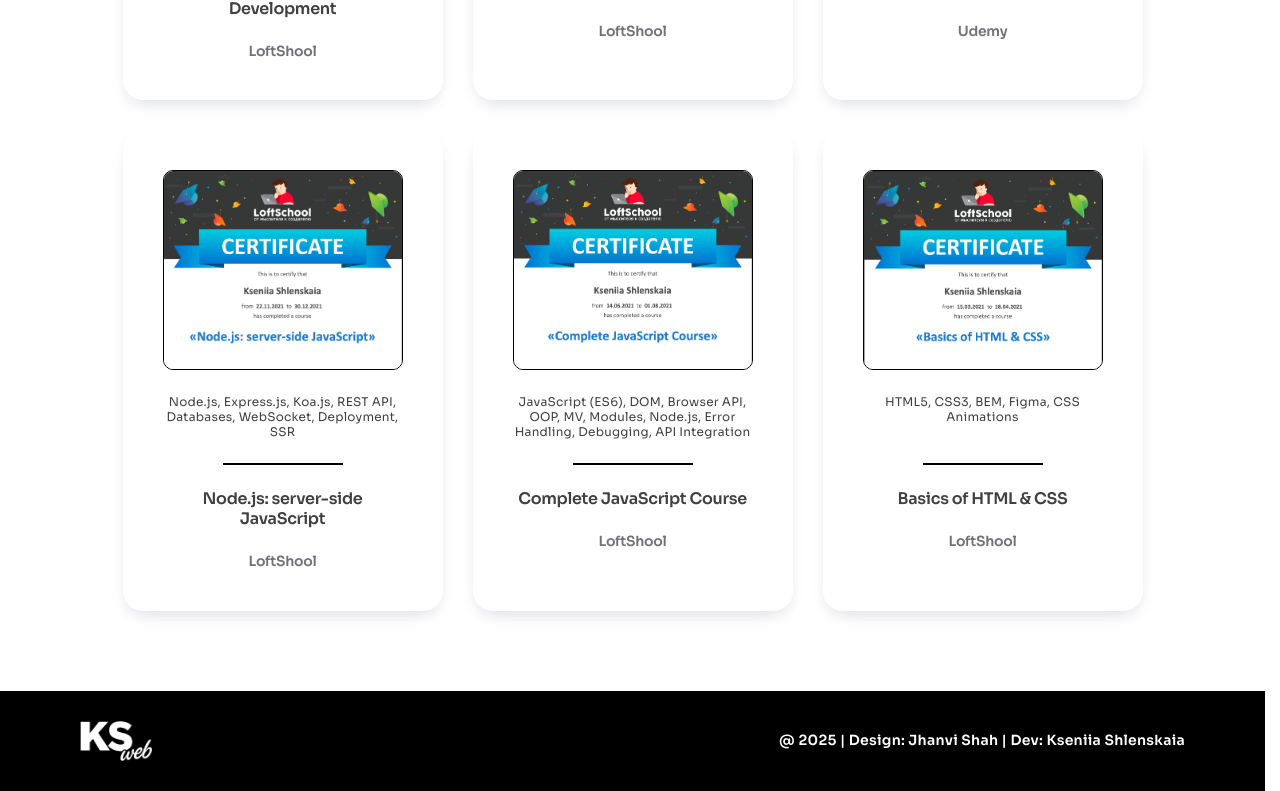
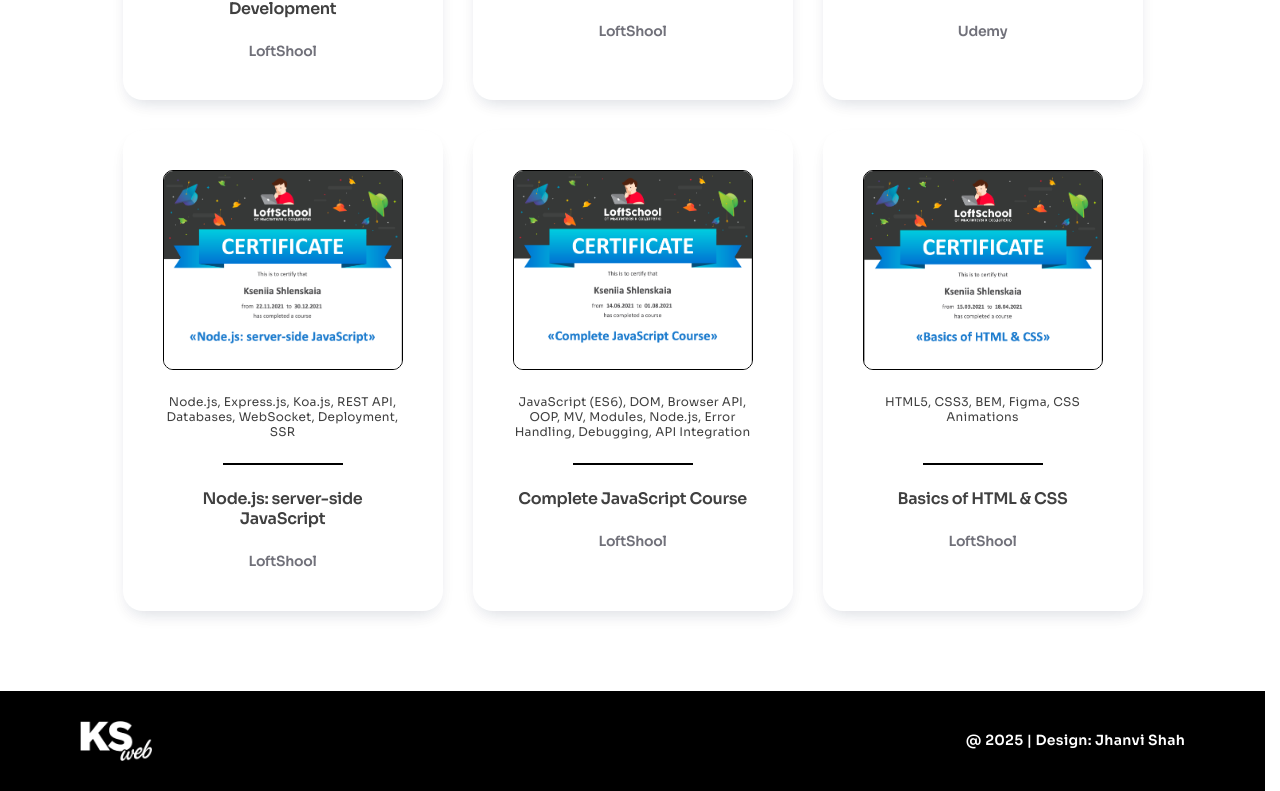
Before and after one commit to x-bananer/portfolio, a React (Vite) app: page / in a window 1280 px wide. Shown: the part 7913-8704 px from the top of the page. Built offline with nearby package versions, Linux system fonts and the light colour scheme.

Commit message:
Add credits

```diff
--- a/src/components/app/app-footer/app-footer.tsx
+++ b/src/components/app/app-footer/app-footer.tsx
@@ -5,7 +5,6 @@ import logo from "../../../assets/images/logo.png";
 import styles from "./app-footer.module.scss";
 
 const AppFooter = () => {
-
 	const handleCreditsClick = () => {
 		// TODO Add modal window
 		// const DESIGNER_LINK = "https://www.behance.net/jhanvishah2";
@@ -26,7 +25,12 @@ const AppFooter = () => {
 						size="small"
 						onClick={handleCreditsClick}
 					>
-						@ 2025 | Design: Jhanvi Shah | Dev: Kseniia Shlenskaia
+						<a
+							href="https://www.behance.net/jhanvishah2"
+							target="_blank"
+						>
+							@ 2025 | Design: Jhanvi Shah
+						</a>
 					</Button>
 				</div>
 			</div>
```
